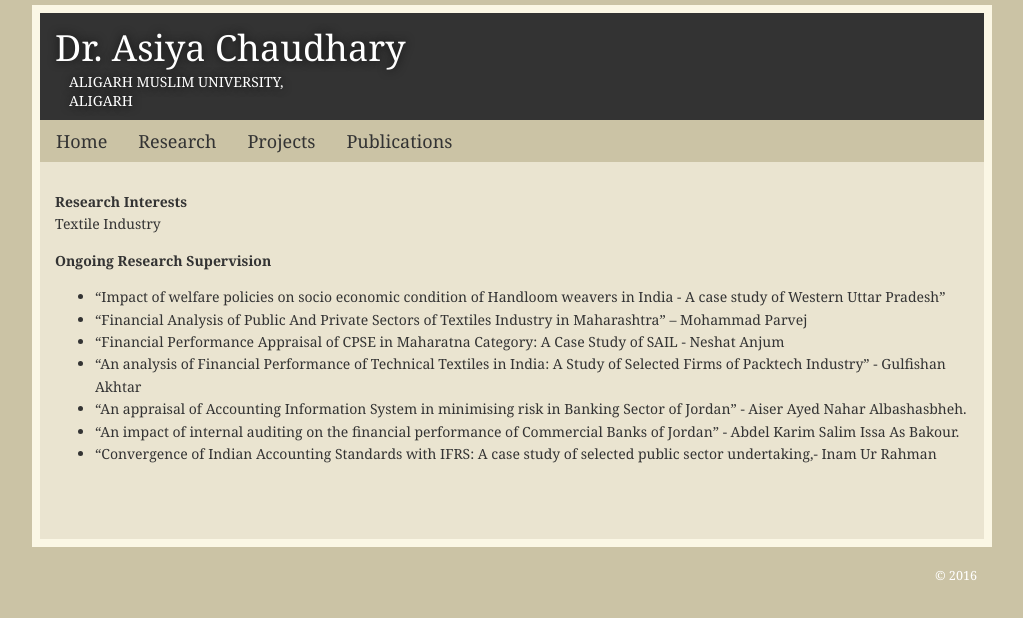
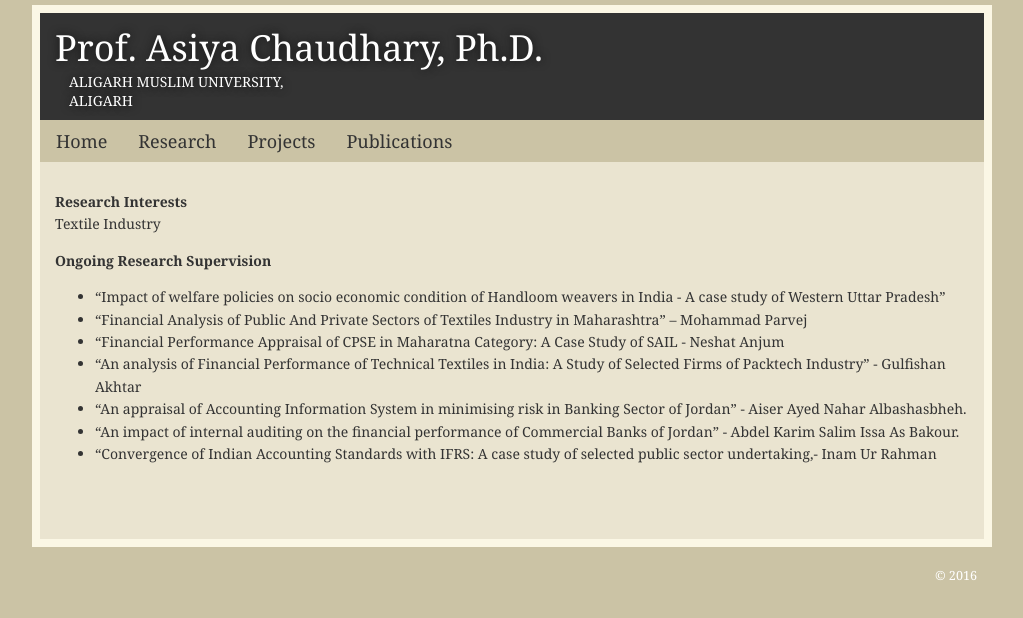
Before and after one commit to asiyaac/asiyaac.github.io, a plain HTML site: page page2.html in a window 1280 px wide. Shown: the whole page, without its empty margins (128-1151 px from the left). Drawn offline with Linux system fonts and the light colour scheme.

Commit message:
Update page2.html

```diff
--- a/page2.html
+++ b/page2.html
@@ -13,7 +13,7 @@
 <div id="container">
     <div id="wrapper">
     <div id="banner">
-    	<h1>Dr. Asiya Chaudhary</h1>
+    	<h1>Prof. Asiya Chaudhary, Ph.D.</h1>
         <p>Aligarh Muslim University, <br>Aligarh</p>
     </div>
     <div id="nav">
```
